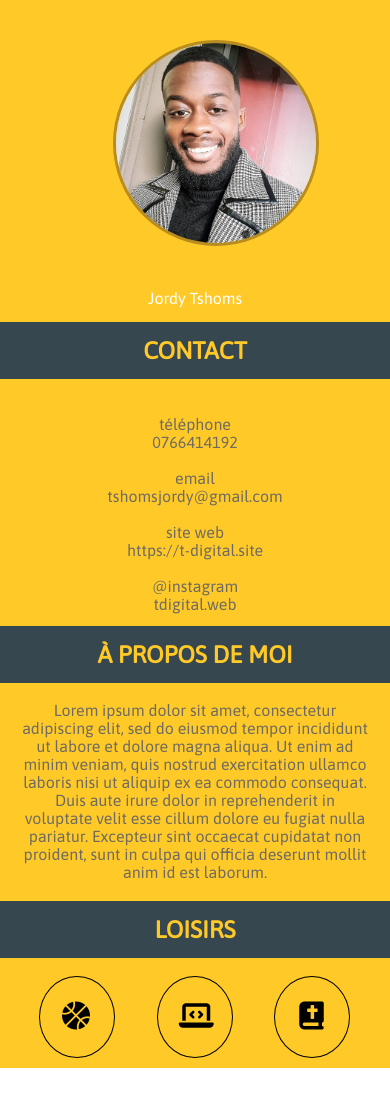
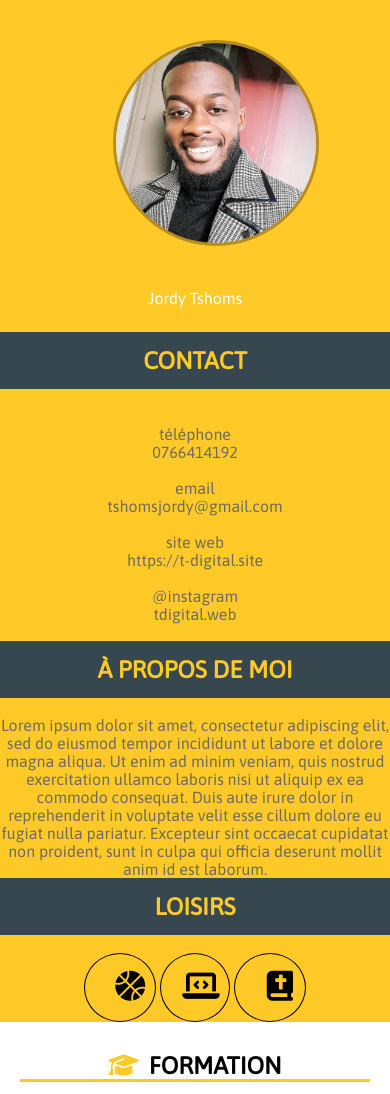
Before and after one commit to Tshoms/Tshoms-CV, a plain HTML site: page Index.html in a window 390 px wide. Shown: the top 1094 px of the page. Drawn offline with Linux system fonts and the light colour scheme.

Commit message:
final version

```diff
--- a/css/style.css
+++ b/css/style.css
@@ -57,7 +57,7 @@
     height: 200px;
    }
 
-    #A-PROPOS p, #CONTACT p /* pharagraphe */
+    #a-propos p, #contact p /* pharagraphe */
    {
     text-align: justify;
     margin: 20px;
@@ -76,9 +76,9 @@
    text-align: center;
   }
 
-  #LOISIRS /* modifier la hauteur de la section pour plus de place en bas d'a propos */
+ #loisirs /* modifier la hauteur de la section pour plus de place en bas d'a propos */
  {
-  text-align: justify;
+
   margin: 60px;
   margin-top: 305px;
   margin-right: 0px;
@@ -86,12 +86,12 @@
   margin-left: 0px;
  }
 
- #A-PROPOS
+#a-propos
 {
  margin-top: -5px;
 }
 
-   #CONTACT
+#contact
 {
  margin-top: -10px;
 }
@@ -103,20 +103,51 @@
  color: #FFCA28;
 }
 
-     #LOISIRS p i    /* icon's */
+.icons /* pour centrer les icons avec flex */
 {
-      font-size: 28px;
-      width: 30px;
-      height: 30px;
+ display: flex;
+ justify-content: space-around;
+}
+
+
+.fa-basketball-ball  /* important / pour centrer les icons */
+{
+  height: 50px;
+  width: 50px;
+  color: black;
+  padding-top:17px;
+  padding-left: 20px;
+  font-size: 30px;
+  margin-right: 0px;
   border-radius: 50%;
-      padding-top: 6%;
-      padding-left: 5%;
-      padding-bottom: 6%;
-      padding-right: 5.5%;
-      margin-right: 1%;
-      margin-left: 8%;
   border: 1px solid black;
+}
+
+.fa-laptop-code
+{
+  height: 50px;
+  width: 50px;
   color: black;
+  padding-top:17px;
+  padding-left: 15px;
+  padding-right: 3px;
+  font-size: 30px;
+  margin-right: 0px;
+  border-radius: 50%;
+  border: 1px solid black;
+}
+
+.fa-bible
+{
+  height: 50px;
+  width: 50px;
+  color: black;
+  padding-top:17px;
+  padding-left: 20px;
+  font-size: 30px;
+  margin-right: 0px;
+  border-radius: 50%;
+  border: 1px solid black;
 }
 
 
@@ -347,7 +378,7 @@
   }
 
 
-  #LOISIRS
+  #loisirs
   {
     margin-top: 580px;
   }
@@ -439,24 +470,24 @@
     font-stretch:extra-expanded;
   }
 
-  #CONTACT p
+  #contact p
   {
     text-align: center;
   }
 
-  #LOISIRS /* la hauteur */
+  #loisirs /* la hauteur */
   {
   margin-top: 70px;
   padding-bottom: 10px;
 
   }
 
-  #A-PROPOS p
+  #a-propos p
   {
   text-align: center;
   }
 
-  #LOISIRS p
+  #loisirs p
   {
   margin-left: 20px;
   }
@@ -579,24 +610,24 @@ p
     padding-left: 75px;
   }
 
-  #CONTACT p
+  #contact p
   {
     text-align: center;
   }
 
-  #A-PROPOS /* la hauteur */
+  #a-propos /* la hauteur */
   {
   margin-bottom: -450px;
   }
 
-  #LOISIRS /* la hauteur */
+  #loisirs /* la hauteur */
   {
   margin-top: 470px;
   padding-bottom: 10px;
 
   }
 
-  #LOISIRS p
+  #loisirs p
   {
   margin-left: -30px;
   }
```
Also changed, not shown: index.html (+8 -8 lines). Lines whose indentation alone changed are shown as unchanged.
